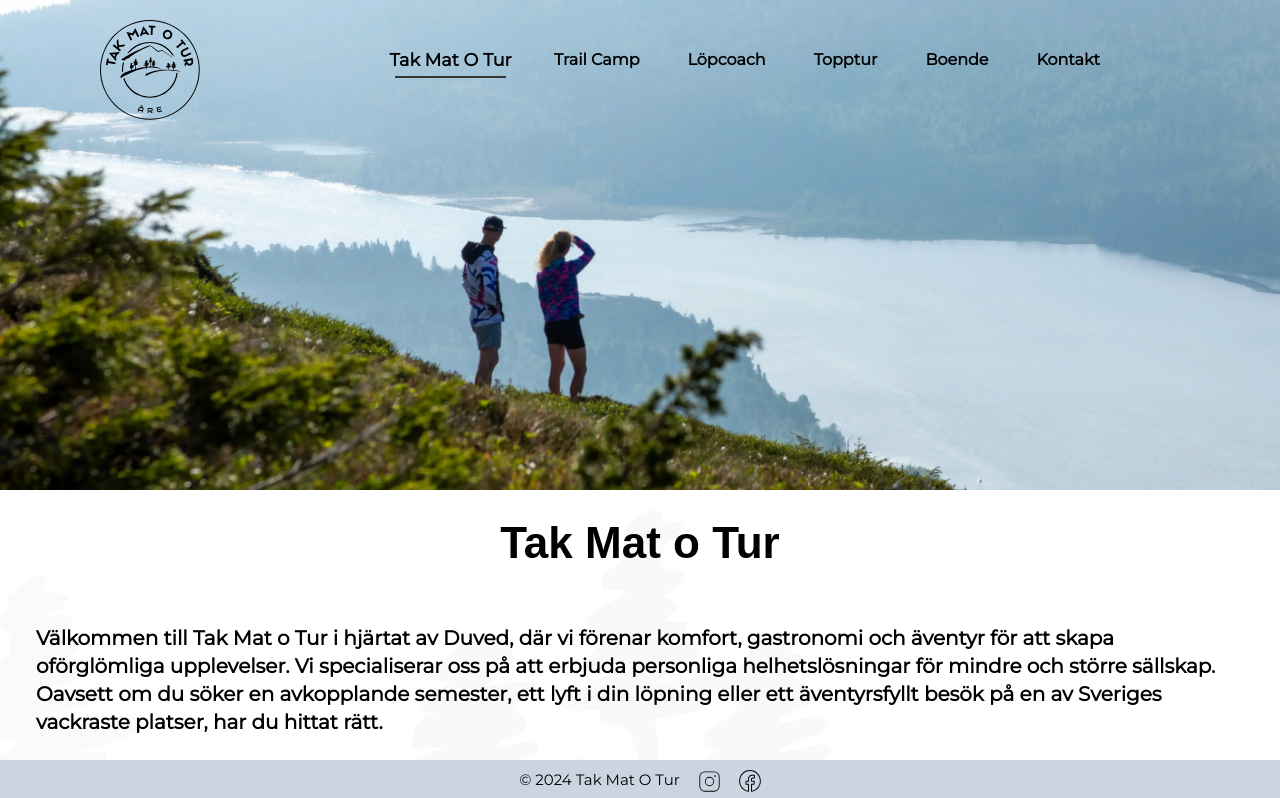
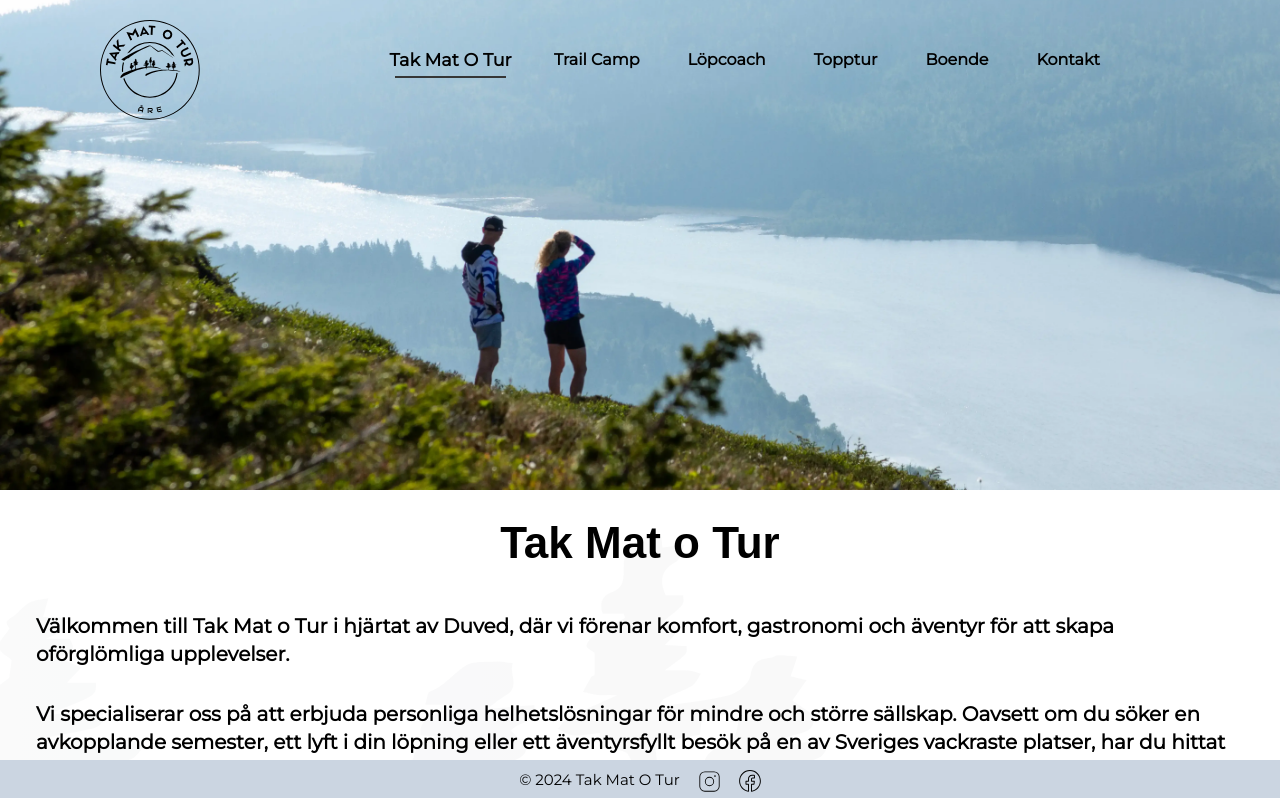
Before and after one commit to BoMar-Dev/takmatotur, a React (Vite) app in the folder client/: page /om in a window 1280 px wide. Shown: the top 798 px of the page. Built offline with nearby package versions, Linux system fonts and the light colour scheme; a web font is replaced by a local one; what tailwindcss-animated would draw is missing.

Commit message:
splinning some text into two parts

```diff
--- a/client/src/pages/About.jsx
+++ b/client/src/pages/About.jsx
@@ -38,14 +38,16 @@ const About = () => {
 
         <div className="max-w-screen-xl mx-auto p-3 mb-10">
           <section className="font-semibold text-lg">
-            <p className="text-base md:text-md xl:text-xl p-3 mx-auto">
+            <p className="text-base md:text-md xl:text-xl px-3 mx-auto">
               Välkommen till Tak Mat o Tur i hjärtat av Duved, där vi förenar
               komfort, gastronomi och äventyr för att skapa oförglömliga
-              upplevelser. Vi specialiserar oss på att erbjuda personliga
-              helhetslösningar för mindre och större sällskap. Oavsett om du
-              söker en avkopplande semester, ett lyft i din löpning eller ett
-              äventyrsfyllt besök på en av Sveriges vackraste platser, har du
-              hittat rätt.
+              upplevelser.
+            </p>
+            <p className="mt-5 text-base md:text-md xl:text-xl p-3 mx-auto ">
+              Vi specialiserar oss på att erbjuda personliga helhetslösningar
+              för mindre och större sällskap. Oavsett om du söker en avkopplande
+              semester, ett lyft i din löpning eller ett äventyrsfyllt besök på
+              en av Sveriges vackraste platser, har du hittat rätt.
             </p>
 
             <h2 className="text-xl text-center mt-10 font-semibold text-amber-700">
```
